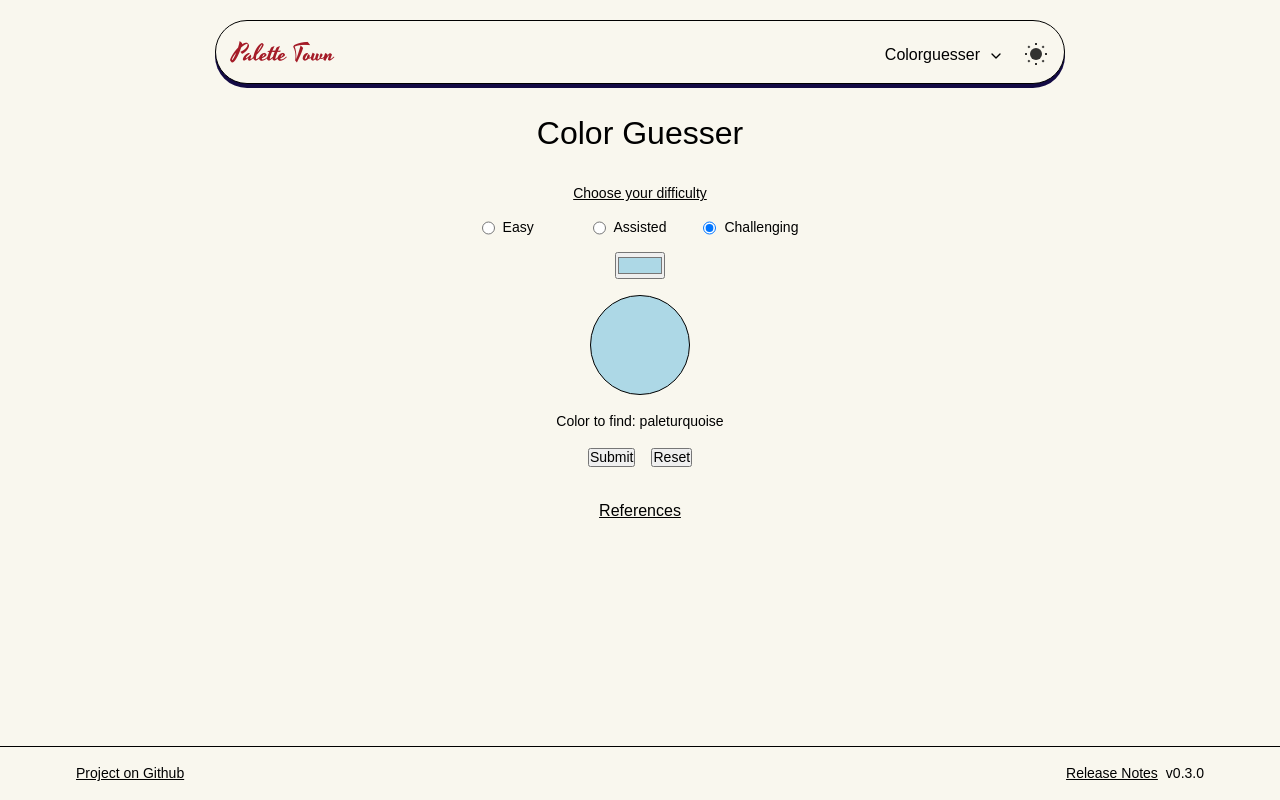
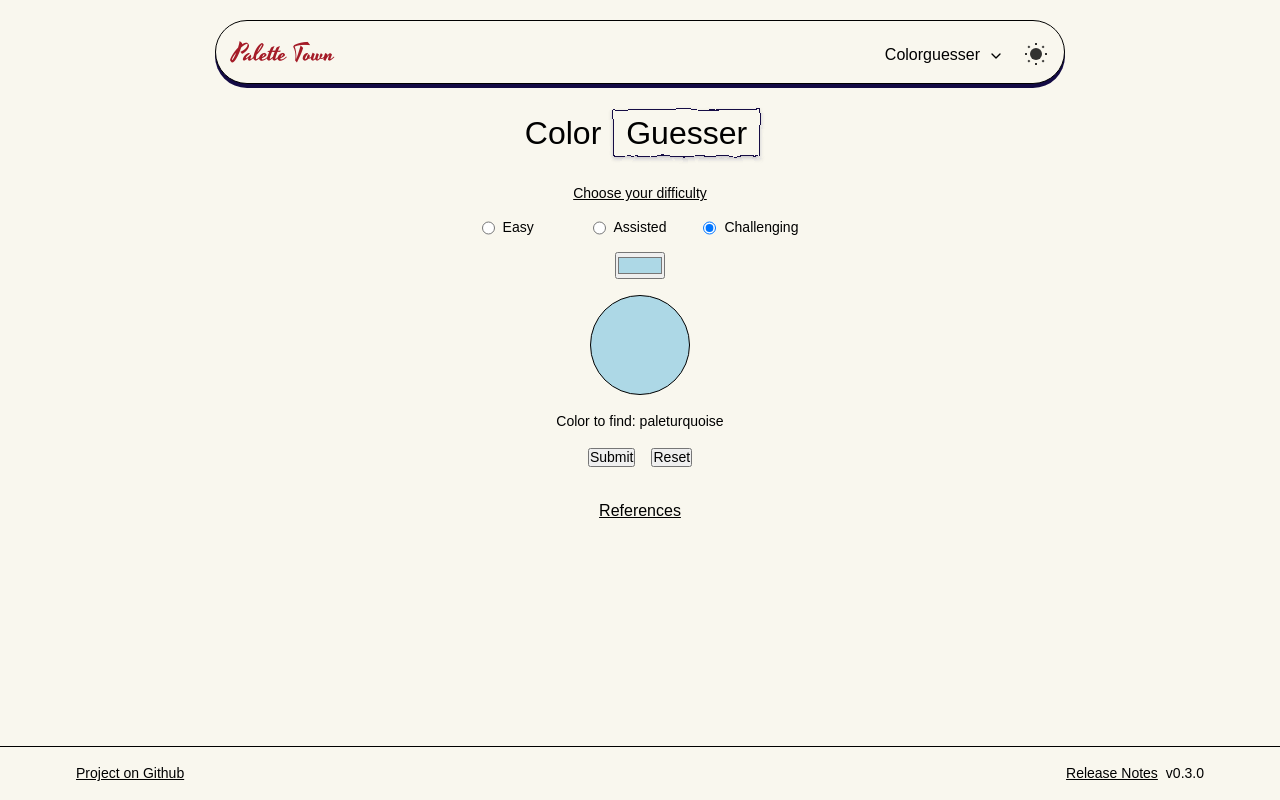
Before and after one commit to nithyarakash-t/palette-town, a React (Vite) app: page /colorguesser in a window 1280 px wide. Built offline with nearby package versions, Linux system fonts and the light colour scheme.

Commit message:
Enhance Color Guesser styles with improved title formatting and add SVG filter for visual effects

```diff
--- a/src/components/apps/color-guesser/Colorguesser.scss
+++ b/src/components/apps/color-guesser/Colorguesser.scss
@@ -6,11 +6,52 @@
     font-size: 1rem;
   }
   &__title {
+    > span {
+      --_border: var(--app-color-background-contrast);
+      position: relative;
+      padding: 0.2rem 0.5rem;
+      margin-left: 0.5rem;
+      transition: all 0.3s ease;
+
+      &::before {
+        content: "";
+        position: absolute;
+        top: -0.2rem;
+        left: -0.3rem;
+        width: calc(100% + 0.6rem);
+        height: calc(100% + 0.4rem);
+        border: 1px solid var(--_border);
+        box-shadow: 0 2px 4px
+          color-mix(in srgb, var(--_border) 20%, transparent);
+        filter: url(#rough-edge);
+      }
+    }
+    & {
       text-align: center;
       margin-bottom: 2rem;
       font-size: 2rem;
+      position: relative;
+    }
   }
   &__wrap {
     padding-top: var(--app-wrap-padding-v);
   }
 }
+
+/*Sample ellipses, do not remove*/
+// border-radius: 50% 60% 50% 60% / 50% 50% 50% 50%;
+// border-radius: 55% 45% 45% 55% / 60% 60% 40% 40%;
+/* Option 1: Highly irregular, asymmetrical */
+// border-radius: 43% 57% 38% 62% / 51% 43% 57% 49%;
+/* Option 2: Slightly more organic, still asymmetrical */
+// border-radius: 47% 53% 45% 55% / 52% 48% 52% 48%;
+/* Option 3: Very wavy with more pronounced bumps */
+// border-radius: 37% 63% 31% 69% / 59% 41% 61% 39%;
+/* Option 4: Subtle wobbliness */
+// border-radius: 45% 55% 42% 58% / 53% 47% 53% 47%;
+/* Option 5: Hand-drawn, slightly lumpy */
+// border-radius: 51% 49% 46% 54% / 47% 53% 47% 53%;
+/* Option 6: Marker-drawn look */
+// border-radius: 40% 60% 40% 60% / 55% 45% 55% 45%;
+/* Option 7: More exaggerated wobble */
+// border-radius: 35% 65% 30% 70% / 60% 40% 60% 40%;
--- a/src/components/apps/color-guesser/Colorguesser.tsx
+++ b/src/components/apps/color-guesser/Colorguesser.tsx
@@ -7,7 +7,8 @@ import { references } from './references/references';
 export function ColorGuesser() {
     return(
         <section className='app-grid cg-app__wrap'>
-            <h1 className='cg-app__title'>Color Guesser</h1>
+            <svg className='sr-only' xmlns="http://www.w3.org/2000/svg" width="0" height="0" ><filter id="rough-edge"><feTurbulence type="fractalNoise" baseFrequency="0.05" numOctaves="3" result="noise"></feTurbulence><feDisplacementMap in="SourceGraphic" in2="noise" scale="5" xChannelSelector="R" yChannelSelector="G"></feDisplacementMap></filter></svg>
+            <h1 className='cg-app__title'>Color <span>Guesser</span></h1>
             <Routes>
                 <Route path="/" element={
                     <>
```
Lines whose indentation alone changed are shown as unchanged.
